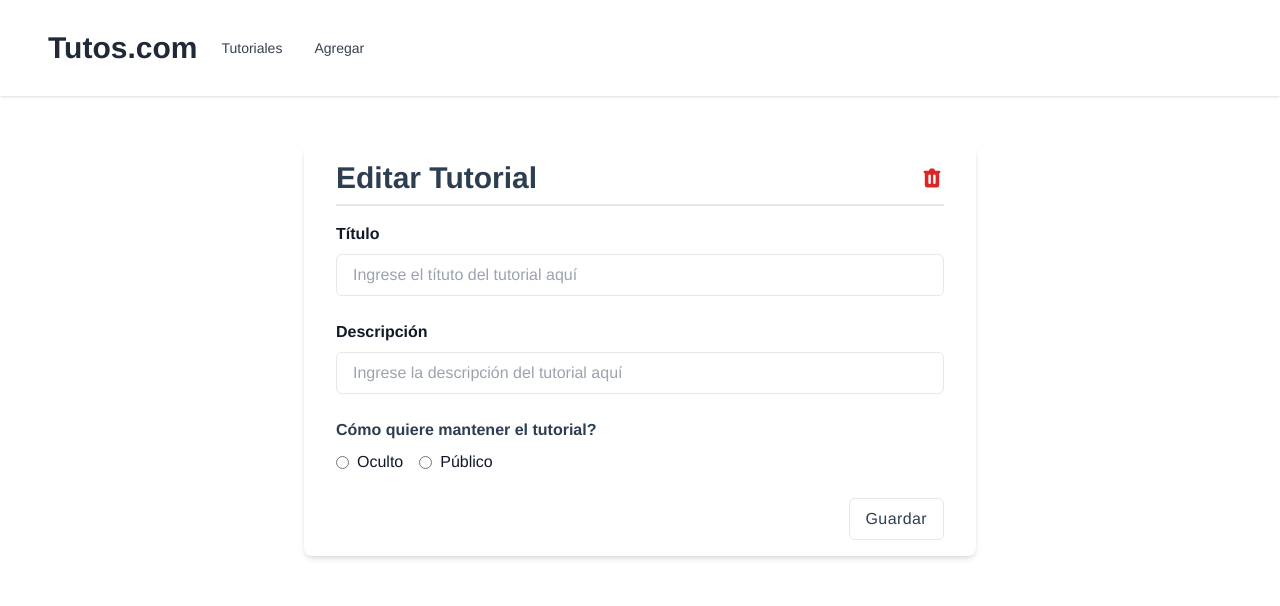
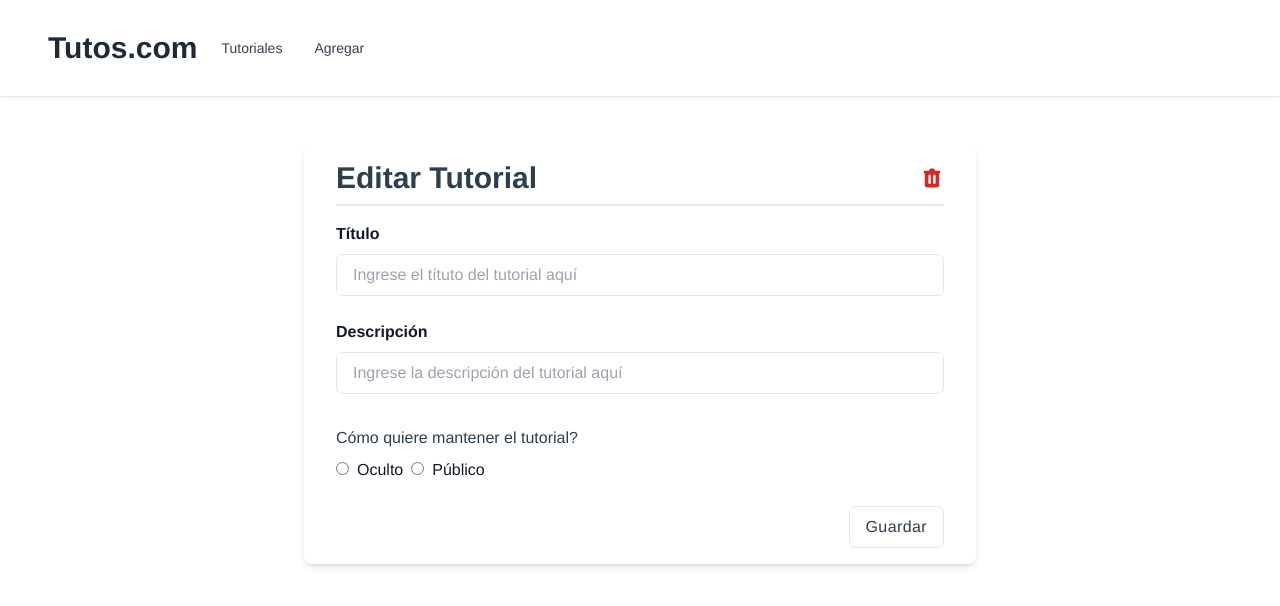
Before and after one commit to lfgdzuy/tutorials-app, a Vue app: page /tutorials/edit/1 in a window 1280 px wide. Shown: the top 606 px of the page. Built offline with nearby package versions, Linux system fonts and the light colour scheme.

Commit message:
Change CoreRadio to CoreRadiosGroup
Handles a group of radio inputs as component

```diff
--- a/src/components/atoms/CoreRadio.vue
+++ /dev/null
@@ -1,27 +0,0 @@
-<template>
-  <div class="flex items-center">
-    <input type="radio" />
-    <label class="text-gray-900 ml-2">{{ label }}</label>
-  </div>
-</template>
-
-<script>
-export default {
-  props: {
-    type: {
-      type: String,
-      default: "text",
-    },
-    label: {
-      type: String,
-      default: "",
-    },
-    placeholder: {
-      type: String,
-      default: "",
-    },
-  },
-};
-</script>
-
-<style></style>
--- /dev/null
+++ b/src/components/atoms/CoreRadiosGroup.vue
@@ -0,0 +1,51 @@
+<template>
+  <fieldset class="flex items-center">
+    <legend v-if="label">{{ label }}</legend>
+    <div v-for="(option, index) in options" :key="index" class="mt-2 mr-2">
+      <input
+        name="status"
+        type="radio"
+        :value="option.value"
+        :checked="option.value === value"
+        @change="updateValue"
+      />
+      <label :for="option.text.toLowerCase()" class="text-gray-900 ml-2">{{
+        option.text
+      }}</label>
+    </div>
+  </fieldset>
+</template>
+
+<script>
+export default {
+  model: {
+    event: "change",
+  },
+  props: {
+    label: {
+      type: String,
+      required: true,
+    },
+    value: {
+      type: [String, Number, Boolean, Object],
+      default: null,
+    },
+    options: {
+      type: [Array],
+      required: true,
+    },
+    modelValue: {
+      type: String,
+      default: "",
+    },
+  },
+  setup(props, context) {
+    const updateValue = (event) => {
+      context.emit("update:modelValue", event.target.value);
+    };
+    return { updateValue };
+  },
+};
+</script>
+
+<style></style>
--- a/src/components/organisms/tutorial/Form.vue
+++ b/src/components/organisms/tutorial/Form.vue
@@ -30,17 +30,12 @@
             ></core-input>
           </div>
 
-          <div class="flex flex-col items-start">
-            <p class="font-bold">Cómo quiere mantener el tutorial?</p>
-            <div class="flex mt-2">
-              <core-radio type="radio" label="Oculto" id="status"></core-radio>
-              <core-radio
-                type="radio"
-                label="Público"
-                id="status"
-                class="ml-4"
-              ></core-radio>
-            </div>
+          <div class="flex mt-2">
+            <core-radios-group
+              label="Cómo quiere mantener el tutorial?"
+              :options="statusOptions"
+              v-model="tutorial.published"
+            ></core-radios-group>
           </div>
         </div>
 
@@ -57,14 +52,14 @@
 <script>
 import CoreCard from "@/components/atoms/CoreCard.vue";
 import CoreInput from "@/components/atoms/CoreInput.vue";
-import CoreRadio from "@/components/atoms/CoreRadio.vue";
+import CoreRadiosGroup from "@/components/atoms/CoreRadiosGroup.vue";
 import CoreButton from "@/components/atoms/CoreButton.vue";
 import tutorialsService from "@/services/tutorials";
 import { TrashIcon } from "@heroicons/vue/solid";
 
 export default {
   name: "TutorialForm",
-  components: { CoreCard, CoreInput, CoreRadio, CoreButton, TrashIcon },
+  components: { CoreCard, CoreInput, CoreRadiosGroup, CoreButton, TrashIcon },
   props: {
     title: {
       type: String,
@@ -83,6 +78,16 @@ export default {
         published: false,
         videoUrl: "",
       },
+      statusOptions: [
+        {
+          value: false,
+          text: "Oculto",
+        },
+        {
+          value: true,
+          text: "Público",
+        },
+      ],
     };
   },
   methods: {
```
